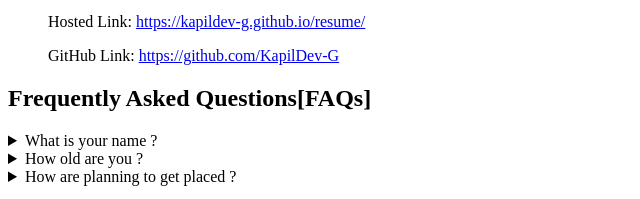
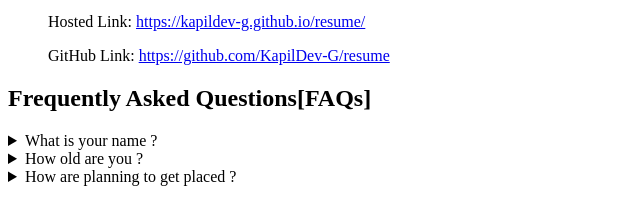
Before and after one commit to KapilDev-G/resume, a plain HTML site: page index.html in a window 1280 px wide. Shown: the part 1292-1491 px from the top of the page, 0-640 px from the left. Drawn offline with Linux system fonts and the light colour scheme.

Commit message:
Update index.html

```diff
--- a/index.html
+++ b/index.html
@@ -124,7 +124,7 @@
                     <p>Hosted Link: <a target= "_blank" href="PORTFOLIO.com">
                         https://kapildev-g.github.io/resume/</a></p>
                     <p>GitHub Link: <a target= "_blank" href="www.github.com">
-                        https://github.com/KapilDev-G</a></p>
+                        https://github.com/KapilDev-G/resume</a></p>
                 </li>
             </ul>
         </section>
```
